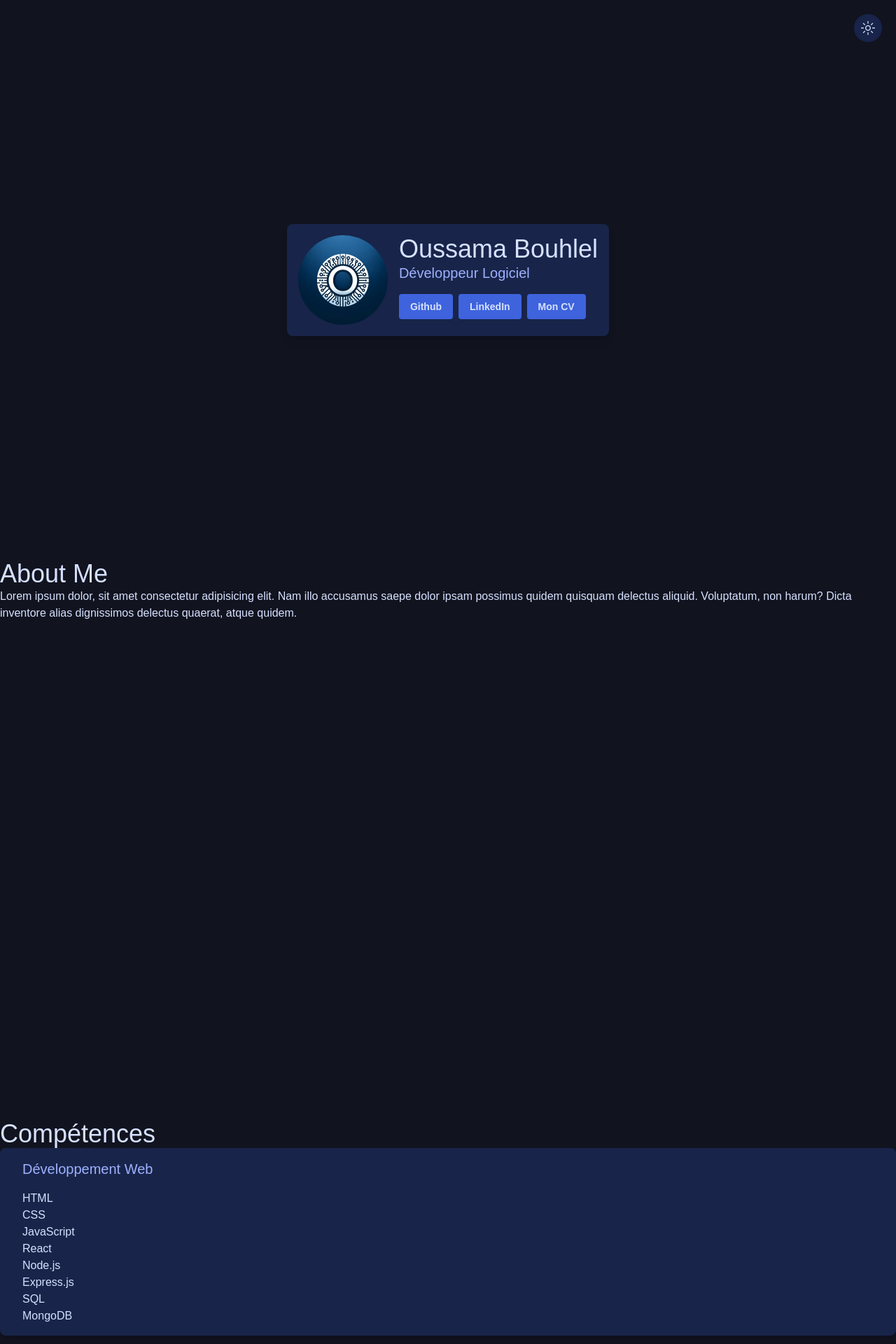
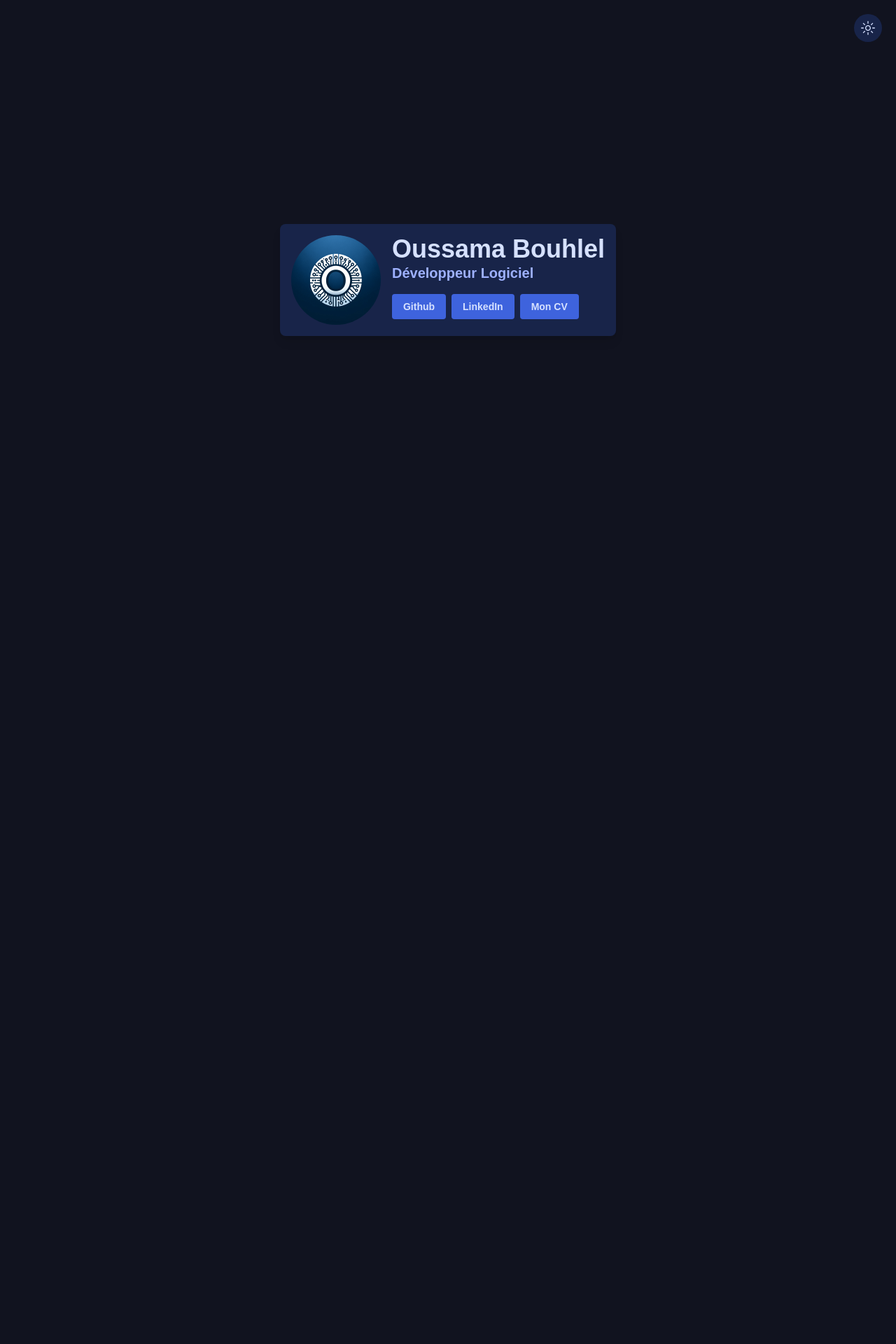
Before and after one commit to obouhlel/portfolio, a React (Vite) app: page / in a window 1280 px wide. Shown: the top 1920 px of the page at 70% size. After the commit the page ends 800 px from the top, so only its background shows below. Built offline with nearby package versions, Linux system fonts and the light colour scheme.

Commit message:
Refactor component imports, update CSS styles, and remove unused components

```diff
--- a/src/components/profile.jsx
+++ b/src/components/profile.jsx
@@ -9,11 +9,10 @@ import Avatar from './avatar.jsx';
 function Profile({ isDarkMode }) {
 	const profileClass = clsx(
 		'flex items-center justify-center min-h-screen',
-		isDarkMode ? 'bg-dark-app-bg' : 'bg-light-app-bg'
 	);
 
 	const cardClass = clsx(
-		'flex flex-col md:flex-row items-start p-4 rounded-lg shadow-lg',
+		'flex flex-col md:flex-row items-start p-4 rounded-lg shadow-lg animate-fade-in-up transition-all duration-500 ease-in-out',
 		isDarkMode ? 'bg-dark-ui-elt-bg' : 'bg-light-ui-elt-bg'
 	);
 
--- a/src/components/texts.jsx
+++ b/src/components/texts.jsx
@@ -5,7 +5,7 @@ import clsx from 'clsx';
 
 function Title({ isDarkMode, content }) {
 	const titleClass = clsx(
-		'text-4xl',
+		'text-4xl font-bold transition-colors duration-300 ease-in-out',
 		isDarkMode ? 'text-dark-high-contrast-text' : 'text-light-high-contrast-text'
 	);
 
@@ -14,7 +14,7 @@ function Title({ isDarkMode, content }) {
 
 function Subtitle({ isDarkMode, content }) {
 	const subtitleClass = clsx(
-		'text-xl',
+		'text-xl font-semibold transition-colors duration-300 ease-in-out',
 		isDarkMode ? 'text-dark-low-contrast-text' : 'text-light-low-contrast-text',
 	);
 
--- a/src/index.css
+++ b/src/index.css
@@ -10,6 +10,7 @@
 
 body {
 	font-family: 'Nunito', sans-serif;
+	transition: background-color 0.5s, color 0.5s;
 }
 
 body.dark-theme {
--- a/src/page.jsx
+++ b/src/page.jsx
@@ -11,10 +11,10 @@ function Page({isDarkMode}) {
 	return (
 		<>
 			<Profile isDarkMode={isDarkMode} />
-			<Aboutme isDarkMode={isDarkMode} />
+			{/* <Aboutme isDarkMode={isDarkMode} />
 			<Skills isDarkMode={isDarkMode} />
 			<Projects isDarkMode={isDarkMode} />
-			<Contact isDarkMode={isDarkMode} />
+			<Contact isDarkMode={isDarkMode} /> */}
 		</>
 	);
 }
```
